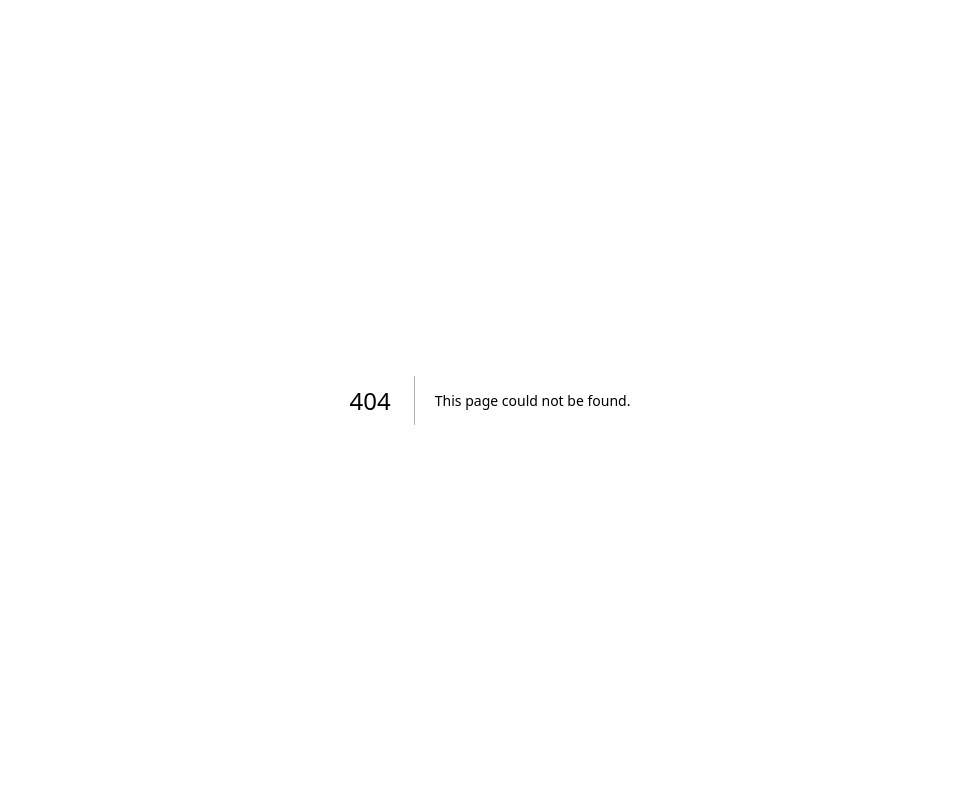
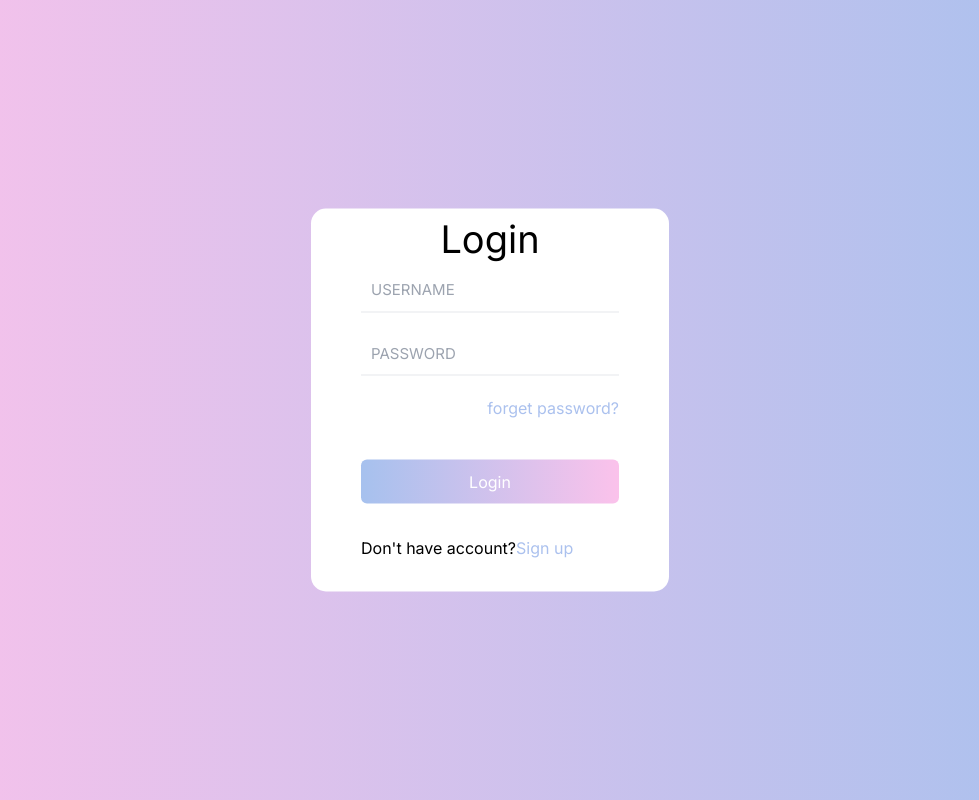
Before and after one commit to clin211/tailwindcss-learn, a Next.js app: page /login/one in a window 1280 px wide. Before the commit this address had no page. Shown: the whole page, without its empty margins (150-1129 px from the left). Built offline with nearby package versions, Linux system fonts and the light colour scheme.

Commit message:
feat: 渐变色登录页面

```diff
--- /dev/null
+++ b/src/app/login/one/page.tsx
@@ -0,0 +1,41 @@
+import React from 'react';
+
+function One() {
+    return (
+        <div className="h-svh w-svw bg-[linear-gradient(to_right,_#fbc2eb,_#a6c1ee)]">
+            <div className="bg-white w-[358px] rounded-[15px] px-[50px] relative left-1/2 top-1/2 -translate-x-1/2 -translate-y-1/2">
+                <div className="text-[38px] weight-[700] text-center leading-[60px]">
+                    Login
+                </div>
+                <div className="w-full">
+                    <input
+                        type="text"
+                        name="username"
+                        placeholder="username"
+                        className="w-full block mb-[20px] rounded-none p-[10px] border-b border-solid border-[rgb(128, 125, 125)] text-[15px] outline-none placeholder:uppercase"
+                    />
+                    <input
+                        type="password"
+                        name="password"
+                        placeholder="password"
+                        className="w-full block mb-[20px] rounded-none p-[10px] border-b border-solid border-[rgb(128, 125, 125)] text-[15px] outline-none placeholder:uppercase"
+                    />
+                    <p className="text-[#abc1ee] text-right">
+                        forget password?
+                    </p>
+                    <button className="w-full text-center p-[10px] mt-[40px] bg-[linear-gradient(to_right,_#a6c1ee,_#fbc2eb)] text-white rounded-md">
+                        Login
+                    </button>
+                </div>
+                <div className="center leading-[88px]">
+                    Don&apos;t have account?
+                    <a href="#" className="decoration-none text-[#abc1ee]">
+                        Sign up
+                    </a>
+                </div>
+            </div>
+        </div>
+    );
+}
+
+export default One;
```
